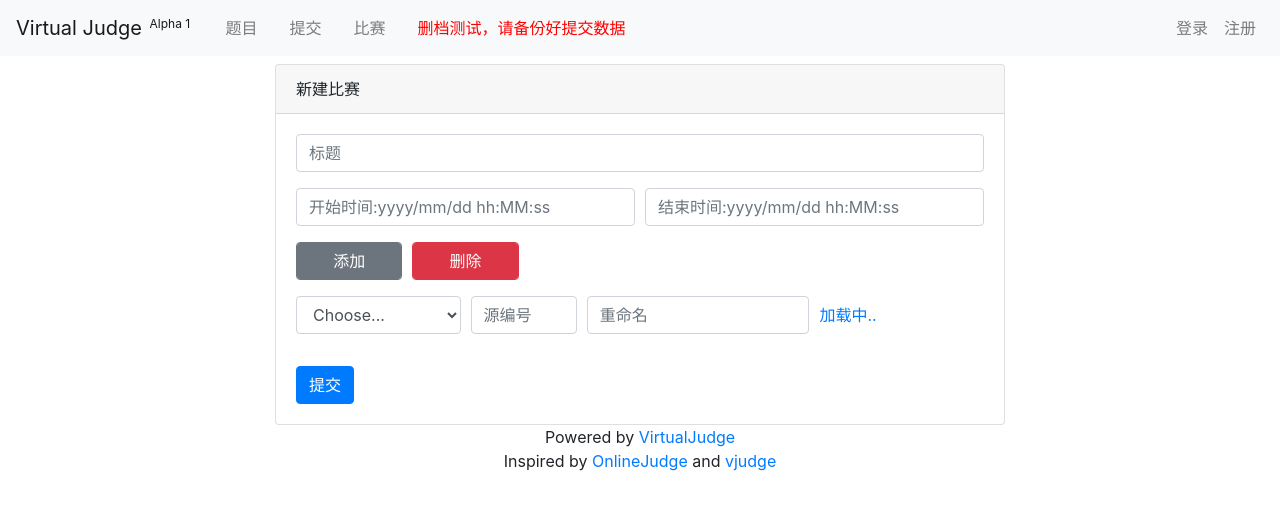
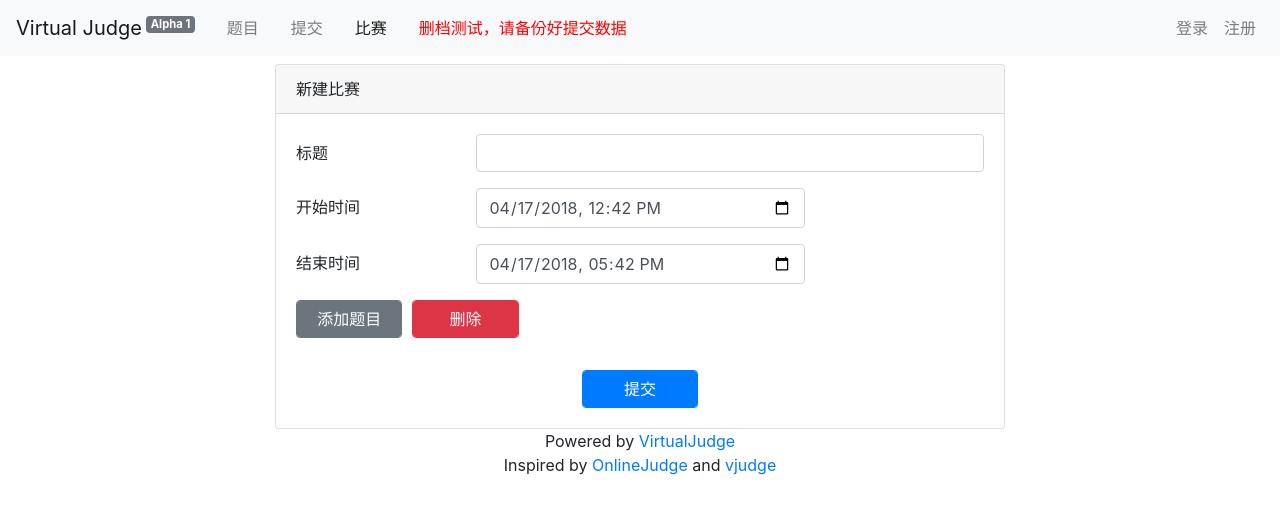
Before and after one commit to VirtualJudge/VirtualJudge, a Django app: page /contest/new/ in a window 1280 px wide. Shown: the top 514 px of the page. Run offline with Django 3.2, Linux system fonts and the light colour scheme; some libraries are stand-ins or nearby versions.

Commit message:
add contest surface

```diff
--- a/submission/models.py
+++ b/submission/models.py
@@ -16,6 +16,8 @@ class Submission(models.Model):
     code = models.TextField()
     # 提交的语言
     language = models.CharField(max_length=20)
+
+    language_name = models.CharField(max_length=30, null=True)
     """
     通过problem_id获取的部分
     """
--- a/surface/static/api.js
+++ b/surface/static/api.js
@@ -51,9 +51,9 @@ function getSupport(callback) {
     })
 }
 
-function getProblem(remote_oj, remote_id, callback) {
+function getProblem(remote_oj, remote_id, who, callback) {
     $.post(base_url + '/problem/' + remote_oj + '/' + remote_id + '/', function (res) {
-        callback(res);
+        callback(res, who);
     })
 }
 
--- a/surface/templates/contest/new.html
+++ b/surface/templates/contest/new.html
@@ -15,91 +15,140 @@
                     </div>
                     <div class="card-body">
                         <form>
-                            <div class="form-group">
-                                <input type="email" class="form-control" id="exampleInputEmail1"
-                                       aria-describedby="emailHelp" placeholder="标题">
+                            <div class="form-group row">
+                                <label for="id_title" class="col-lg-3 col-form-label">标题</label>
+                                <div class="col-lg-9">
+                                    <input type="text" class="form-control" id="id_title" required>
                                 </div>
-                            <div class="form-row">
-                                <div class="form-group col-md-6">
-                                    <input type="text" class="form-control" placeholder="开始时间:yyyy/mm/dd hh:MM:ss">
                             </div>
-                                <div class="form-group col-md-6">
-                                    <input type="text" class="form-control" placeholder="结束时间:yyyy/mm/dd hh:MM:ss">
+                            <div class="form-group row">
+                                <label for="id_start_time" class="col-lg-3 col-form-label">开始时间</label>
+                                <div class="col-lg-6">
+                                    <input id="id_start_time" type="datetime-local" class="form-control" required>
+                                </div>
+                            </div>
+                            <div class="form-group row">
+                                <label for="id_end_time" class="col-lg-3 col-form-label">结束时间</label>
+                                <div class="col-lg-6">
+                                    <input id="id_end_time" type="datetime-local" class="form-control">
+                                </div>
+                                <div class="col-lg-3">
+
                                 </div>
                             </div>
                             <div class="form-row">
-                                <div class="form-group col-md-2">
+                                <div class="form-group col-lg-2">
                                     <input id="id_add_pid" type="button" class="form-control btn btn-secondary"
-                                           value="添加">
+                                           value="添加题目">
                                     <script>
-                                        let text = "                                <div  class=\"form-row id_pid_item\">\n" +
+
+                                        function handleSupport(res) {
+                                            let remotes = "";
+                                            res.data.forEach(function (oj_name) {
+                                                remotes += "<option value=\"" + oj_name + "\">" + oj_name + "</option>";
+                                            });
+                                            localStorage.setItem('supports', remotes);
+                                            return remotes;
+                                        }
+
+                                        function getRemotes() {
+                                            if (localStorage.getItem('supports') === null || localStorage.getItem('set_supports_times') === null || moment().subtract(1, 'hours').isAfter(localStorage.getItem('set_supports_times'))) {
+                                                getSupport(handleSupport);
+                                                localStorage.setItem('set_supports_times', moment().format());
+                                            }
+                                            return localStorage.getItem('supports');
+
+                                        }
+
+                                        function getRemoteItem() {
+                                            return "                                <div  class=\"form-row id_pid_item\">\n" +
                                                 "                                    <div class=\"form-group col-md-3\">\n" +
-                                            "                                        <select class=\"class_supports form-control\">\n" +
-                                            "                                            <option selected>Choose...</option>\n" +
-                                            "                                            <option>...</option>\n" +
+                                                "                                        <select class=\"class_supports form-control class_oid\">\n" +
+                                                getRemotes() +
                                                 "                                        </select>\n" +
                                                 "\n" +
                                                 "                                    </div>\n" +
                                                 "                                    <div class=\"form-group col-md-2\">\n" +
-                                            "                                        <input type=\"text\" class=\"form-control\" placeholder=\"源编号\">\n" +
+                                                "                                        <input type=\"text\" class=\"form-control class_pid\" placeholder=\"源编号\">\n" +
                                                 "                                    </div>\n" +
                                                 "                                    <div class=\"form-group col-md-4\">\n" +
-                                            "                                        <input type=\"text\" class=\"form-control\" placeholder=\"重命名\">\n" +
+                                                "                                        <input type=\"text\" class=\"form-control class_alias\" placeholder=\"重命名\">\n" +
                                                 "                                    </div>\n" +
                                                 "                                    <div class=\"form-group col-md-3\">\n" +
-                                            "                                        <a href=\"#\" class=\"form-control-plaintext\">加载中..</a>\n" +
+                                                "                                        <span class=\"badge class_link\"></span>\n" +
                                                 "                                    </div>\n" +
                                                 "                                </div>\n";
+                                        }
+
+
+                                        function handlePidChange() {
+                                            let this_tr = $(this).parent().parent();
+                                            getProblem(this_tr.find('.class_oid').val(), this_tr.find('.class_pid').val(), this_tr.find('.class_link'), handleProblemSearch);
+                                        }
+
                                         $('#id_add_pid').click(function () {
                                             if ($("#id_pid_list").children().length < 30) {
-                                                $("#id_pid_list").append(text);
+                                                $("#id_pid_list").append(getRemoteItem());
+                                                if (localStorage.getItem('select_oj')) {
+                                                    $("#id_pid_list").children(":last-child").find('.class_oid').val(localStorage.getItem('select_oj'));
+                                                }
+                                                //$('.class_pid').unbind('blur');
+                                                // $('.class_pid').bind('blur', handlePidChange);
+                                                $(document).on('change', '.class_oid', handleSelectChange);
+                                                $("#id_delete_pid").disabled = false
+                                            } else {
+                                                $(this).disabled = true
+                                            }
+                                        });
+
+                                        function handleSelectChange() {
+                                            localStorage.setItem("select_oj", $(this).val());
+                                        }
+                                    </script>
+                                </div>
+                                <div class="form-group col-lg-2">
+                                    <input id="id_delete_pid" type="button" class="form-control btn btn-danger"
+                                           value="删除">
+                                    <script>
+                                        $("#id_delete_pid").click(function () {
+                                            if ($("#id_pid_list").children().length > 0) {
+                                                $("#id_pid_list").children("div:last-child").remove();
+                                                $("#id_add_pid").disabled = false
+                                            } else {
+                                                $(this).disabled = true
                                             }
                                         })
                                     </script>
                                 </div>
-                                <div class="form-group col-md-2">
-                                    <input id="id_delete_pid" type="button" class="form-control btn btn-danger"
-                                           value="删除">
+
+                            </div>
+                            <div id="id_pid_list" class="form-group">
+
+                            </div>
+                            <div class="form-row justify-content-center">
+                                <button id="id_button" type="button" class="col-lg-2 form-control btn btn-primary">
+                                    提交
+                                </button>
+                            </div>
                             <script>
-                                        $("#id_delete_pid").click(function () {
-                                            if ($("#id_pid_list").children().length > 1) {
-                                                $("#id_pid_list").children("div:last-child").remove();
-                                            }
+                                $(document).ready(function () {
+                                    $("#id_start_time").val(moment().format("YYYY-MM-DDTLT"));
+                                    $("#id_start_time").attr('time_offset', moment().format("Z"));
+                                    $("#id_end_time").val(moment().add(5, 'h').format("YYYY-MM-DDTLT"));
+                                    $("#id_end_time").attr('time_offset', moment().format("Z"));
+                                });
+                                $("#id_button").click(function () {
+                                    $("#id_pid_list").children().each(function (i,item) {
+                                        console.log(item.children());
+                                        console.log(i);
+                                    });
                                 })
                             </script>
+                        </form>
                     </div>
-                            </div>
-                            <div id="id_pid_list" class="form-group">
-                                <div class="form-row id_pid_item">
-                                    <div class="form-group col-md-3">
-                                        <select class="class_supports form-control">
-                                            <option selected>Choose...</option>
-                                            <option>...</option>
-                                        </select>
-
-                                    </div>
-                                    <div class="form-group col-md-2">
-                                        <input type="text" class="form-control" placeholder="源编号">
-                                    </div>
-                                    <div class="form-group col-md-4">
-                                        <input type="text" class="form-control" placeholder="重命名">
-                                    </div>
-                                    <div class="form-group col-md-3">
-                                        <a href="#" class="form-control-plaintext">加载中..</a>
-                                    </div>
-                                </div>
-
-                            </div>
-                            <button type="button" class="btn btn-primary">提交</button>
-                        </form>
-
-
-                    </div>
-
                 </div>
             </div>
             <div class="col-md-2 column"></div>
-
         </div>
     </div>
 {% endblock %}
--- a/surface/templates/include/base.html
+++ b/surface/templates/include/base.html
@@ -16,7 +16,7 @@
     </script>
     {% load staticfiles %}
     <script src="{% static 'api.js' %}"></script>
-
+    <link rel="shortcut icon" href="{% static 'favicon.ico' %}"/>
     {% block include %}
     {% endblock %}
     <title>{% block title %}{% endblock %}</title>
--- a/surface/templates/include/header.html
+++ b/surface/templates/include/header.html
@@ -1,6 +1,6 @@
 <nav class="navbar navbar-expand-lg navbar-light bg-light">
     <a class="navbar-brand" href="/">Virtual Judge<sup>
-        <span style="font-size: 12px;">&nbsp;Alpha 1&nbsp;</span>
+        <span class="badge badge-secondary">Alpha 1</span>
     </sup></a>
     <button class="navbar-toggler" type="button" data-toggle="collapse" data-target="#navbarSupportedContent"
             aria-controls="navbarSupportedContent" aria-expanded="false" aria-label="Toggle navigation">
@@ -10,13 +10,13 @@
     <div class="collapse navbar-collapse" id="navbarSupportedContent">
         <ul class="navbar-nav mr-auto">
             <li class="nav-item mx-2">
-                <a class="nav-link" href="/">题目</a>
+                <a class="nav-link link_problem link_problems" href="/problems/">题目</a>
             </li>
             <li class="nav-item mx-2">
-                <a class="nav-link" href="/submissions/">提交</a>
+                <a class="nav-link link_submission link_submissions" href="/submissions/">提交</a>
             </li>
             <li class="nav-item mx-2">
-                <a class="nav-link" href="/contests/">比赛</a>
+                <a class="nav-link link_contest link_contests" href="/contests/">比赛</a>
             </li>
             <li class="nav-item mx-2">
                 <a class="nav-link" style="color: red">删档测试，请备份好提交数据</a>
@@ -24,10 +24,10 @@
         </ul>
         <ul id="id_session_ul" class="navbar-nav navbar-right">
             <li class="nav-item mx-2">
-                <a class="nav-link" href="/login/">登录</a>
+                <a class="nav-link link_login" href="/login/">登录</a>
             </li>
             <li class="nav-item mx-2">
-                <a class="nav-link" href="/register/">注册</a>
+                <a class="nav-link link_register" href="/register/">注册</a>
             </li>
         </ul>
     </div>
@@ -61,7 +61,14 @@
         location.reload();
     }
 
+    function activeLink() {
+        url = window.location.pathname.split('/')[1];
+        $(".link_" + url).addClass("active");
+    }
+
     $(document).ready(function () {
+        activeLink();
         getLoginSession(handleLoginSession);
+
     })
 </script>
--- a/surface/urls.py
+++ b/surface/urls.py
@@ -3,13 +3,12 @@ from django.urls import path
 from surface import views
 
 urlpatterns = [
-    path('', views.problems),
+    path('', views.index),
     path('problem/', views.problem),
     path('problems/', views.problems),
 
     path('submissions/', views.submissions),
     path('submission/', views.submissions),
-
 
     path('contests/', views.contests),
     path('contest/new/', views.contest_new),
--- a/surface/views.py
+++ b/surface/views.py
@@ -3,6 +3,8 @@ from django.shortcuts import render
 
 # Create your views here.
 
+def index(request):
+    return render(request, 'index.html')
 def problems(request):
     return render(request, 'problems.html')
 
```
Also changed, not shown: problem/views.py (+9 -4 lines), submission/serializers.py (+11 -4 lines), surface/templates/index.html (added, +33 -0 lines), surface/templates/problem.html (+12 -2 lines), surface/templates/problems.html (+11 -11 lines), surface/templates/submissions.html (+9 -0 lines), surface/static/favicon.ico (added). Lines whose indentation alone changed are shown as unchanged.
